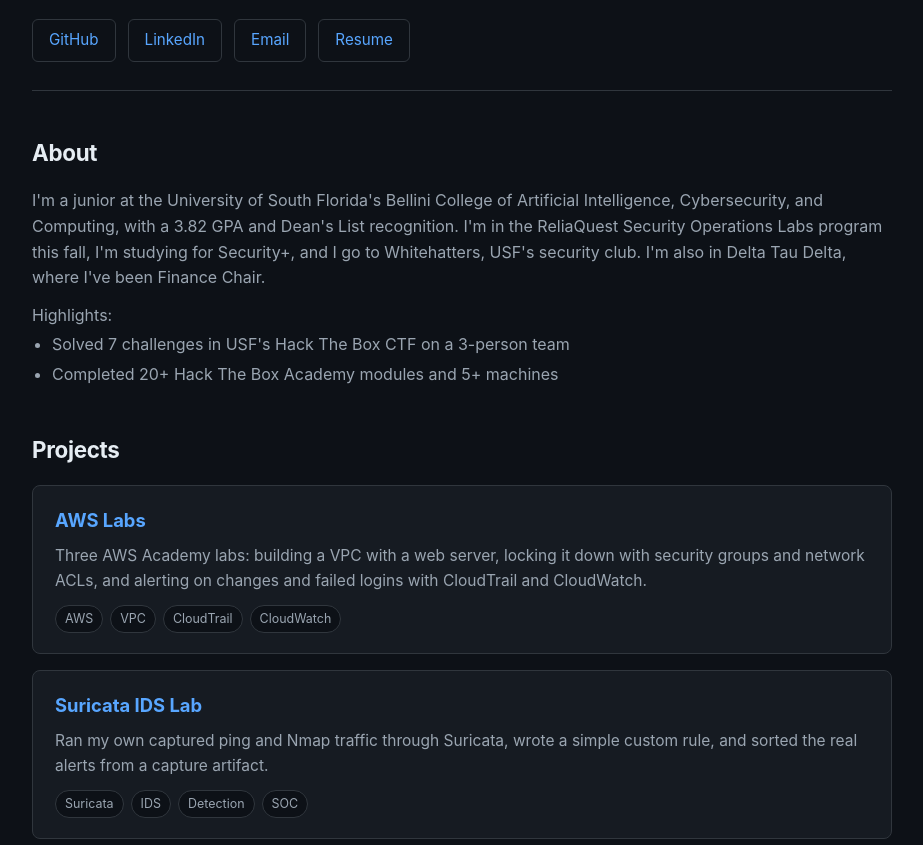
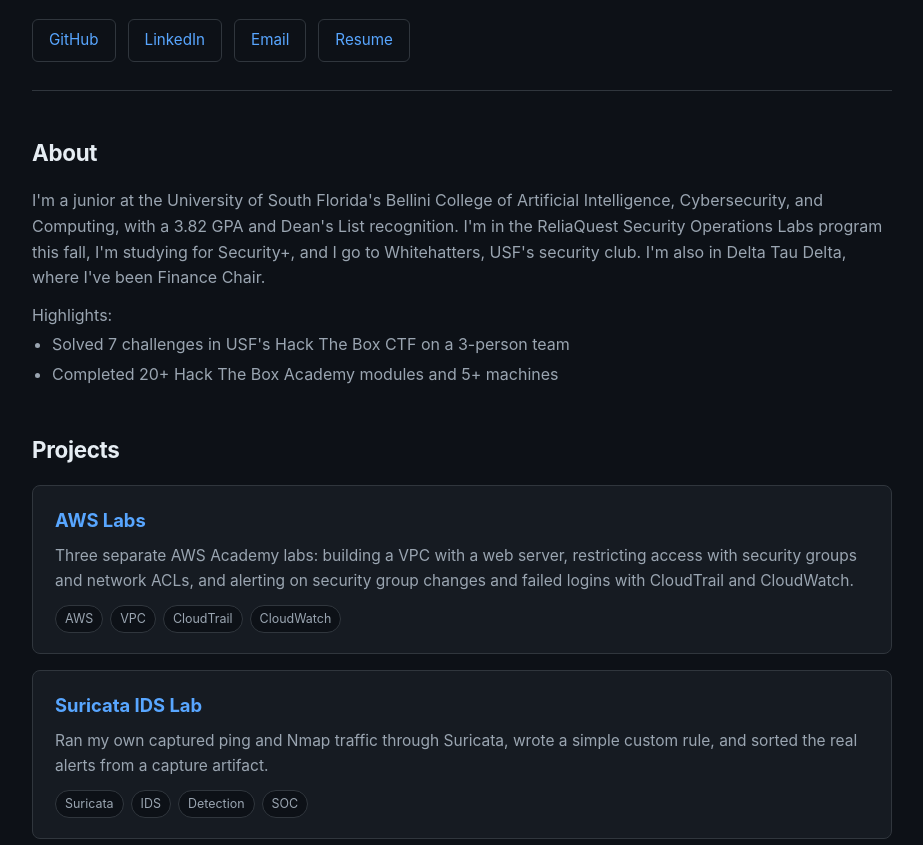
Before and after one commit to AidenPalladino/AidenPalladino.github.io, a plain HTML site: page index.html in a window 1280 px wide. Shown: the part 252-1097 px from the top of the page, without its empty margins (178-1101 px from the left). Drawn offline with Linux system fonts and the light colour scheme.

Commit message:
Clarify that the AWS labs are separate

```diff
--- a/index.html
+++ b/index.html
@@ -104,9 +104,9 @@
 
     <div class="card">
       <h3><a href="https://github.com/AidenPalladino/aws-labs">AWS Labs</a></h3>
-      <p>Three AWS Academy labs: building a VPC with a web server, locking it down
-      with security groups and network ACLs, and alerting on changes and failed
-      logins with CloudTrail and CloudWatch.</p>
+      <p>Three separate AWS Academy labs: building a VPC with a web server,
+      restricting access with security groups and network ACLs, and alerting on
+      security group changes and failed logins with CloudTrail and CloudWatch.</p>
       <div class="tags"><span class="tag">AWS</span><span class="tag">VPC</span><span class="tag">CloudTrail</span><span class="tag">CloudWatch</span></div>
     </div>
 
```
